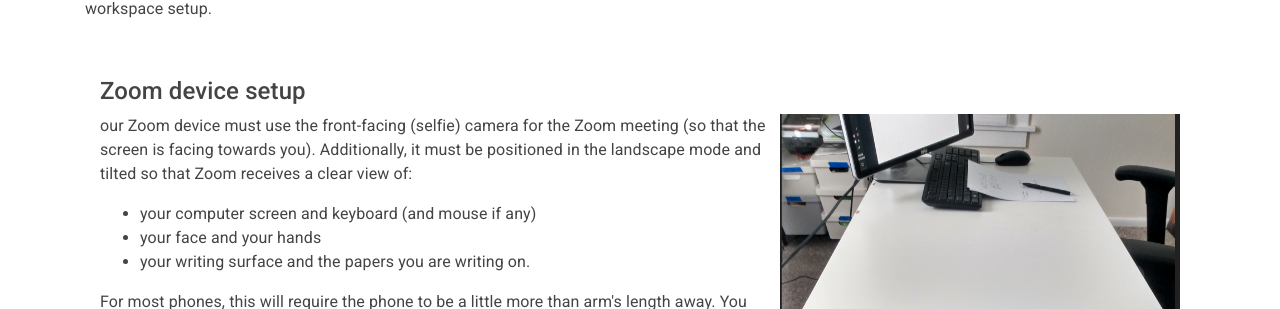
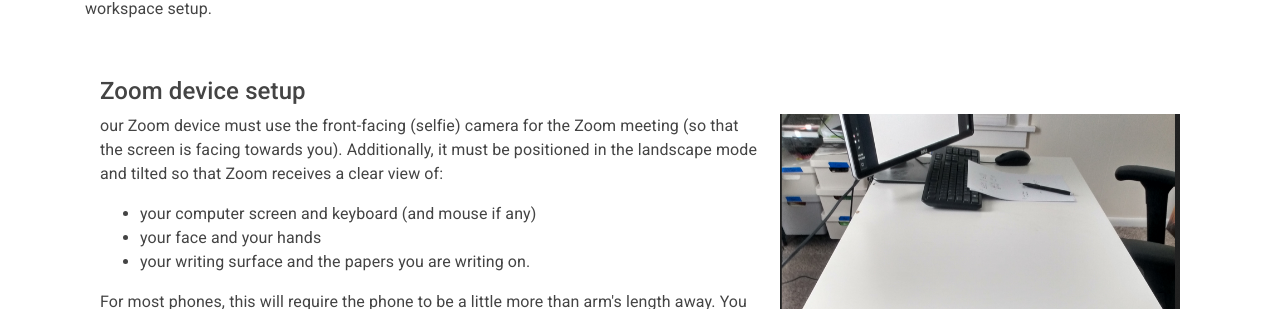
Before and after one commit to ub-math/exam_guides, a Jekyll site: the page built from docs/index.md, in a window 1280 px wide. Shown: the part 1974-2283 px from the top of the page. Built offline with Jekyll 4.4.1, drawn with Linux system fonts in a browser that asks for light colours.

Commit message:
Update index.md

```diff
--- a/docs/index.md
+++ b/docs/index.md
@@ -110,7 +110,7 @@ demonstrating proper workspace setup.
     <h4>Zoom device setup</h4>
     <div class="row">
         <div class="col-md-12">
-            <img style='float:right;width:400px; margin-left:10px;' src="./assets/images/phone_setup.png" />
+            <img style='float:right;width:400px; margin-left:20px;' src="./assets/images/phone_setup.png" />
             <p>our Zoom device must use the front-facing (selfie) camera for the Zoom meeting (so that the screen is facing towards you).
             Additionally, it must be positioned in the landscape mode and tilted so that Zoom receives a clear view of:
 
```
